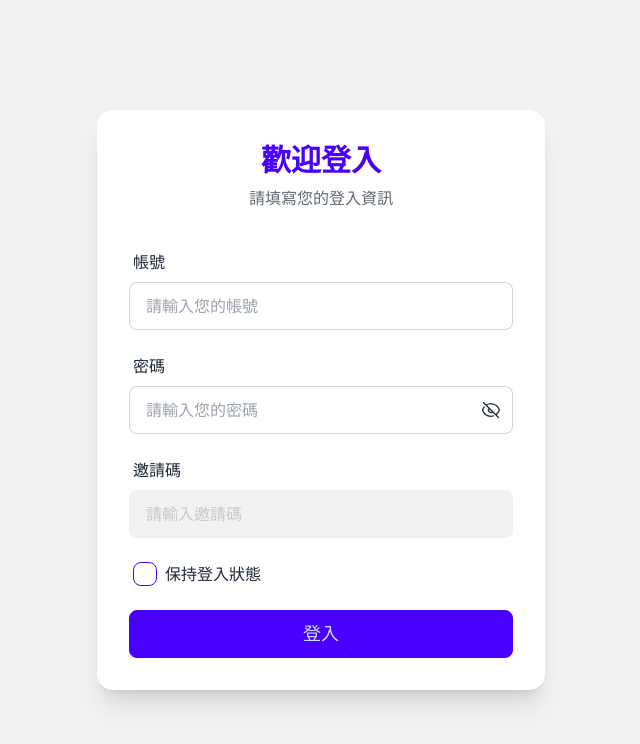
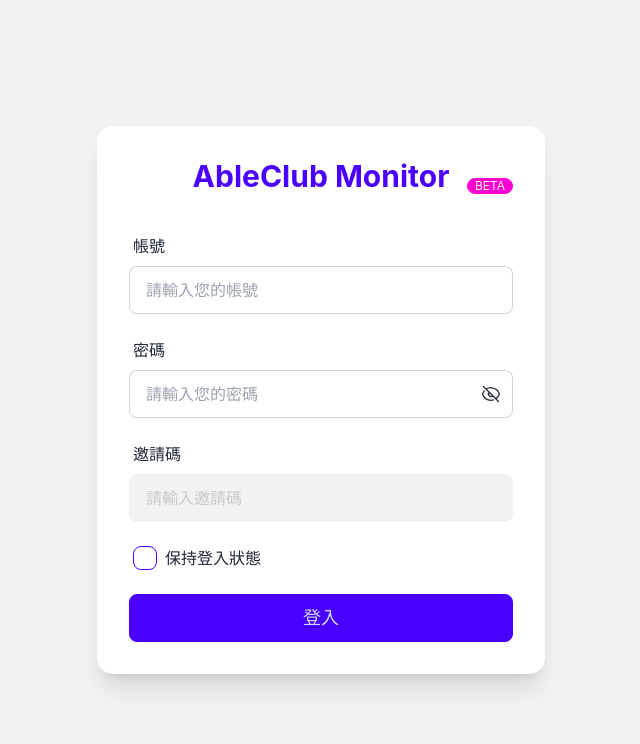
Before and after one commit to Bransonlee0426/ableclub_monitor_FE, a React (Vite) app: page /login in a window 1280 px wide. Shown: the top 744 px of the page, without its empty margins (319-959 px from the left). Built offline with nearby package versions, Linux system fonts and the light colour scheme; what axios-retry would draw is missing.

Commit message:
feat(Login):add Beta label

```diff
--- a/src/pages/LoginPage.tsx
+++ b/src/pages/LoginPage.tsx
@@ -146,9 +146,9 @@
       <div className="card w-full max-w-md bg-base-100 shadow-xl mx-2 sm:mx-0">
         <div className="card-body p-4 sm:p-8">
           {/* Login Header */}
-          <div className="text-center mb-4 sm:mb-6">
-            <h1 className="text-2xl sm:text-3xl font-bold text-primary">歡迎登入</h1>
-            <p className="text-sm sm:text-base text-base-content/70 mt-1 sm:mt-2">請填寫您的登入資訊</p>
+          <div className="relative text-center mb-4 sm:mb-6">
+            <h1 className="text-2xl sm:text-3xl font-bold text-primary">AbleClub Monitor</h1>
+            <span className="absolute bottom-0 right-0 badge badge-secondary badge-sm">BETA</span>
           </div>
 
           {/* Login Form */}
```
